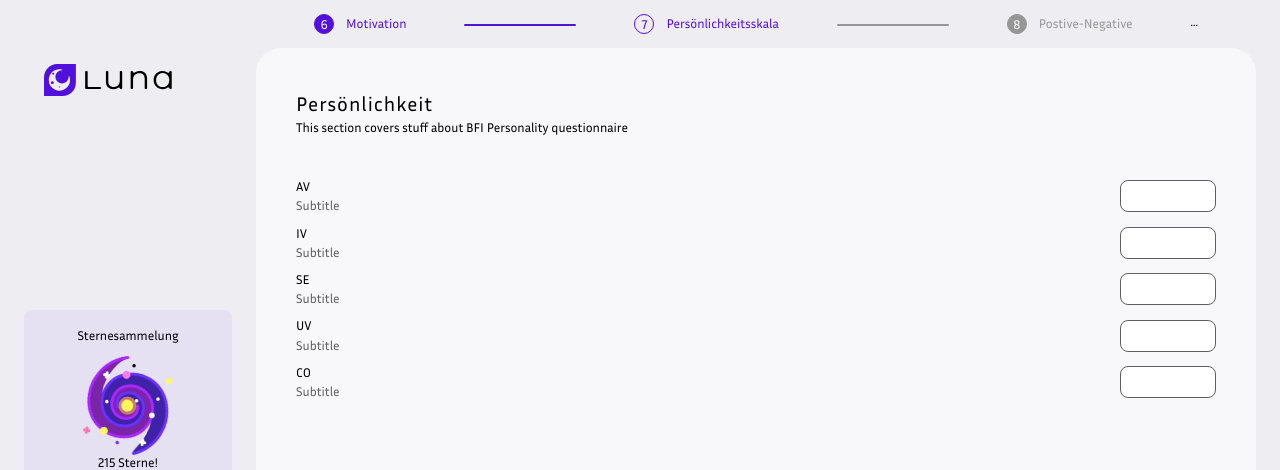
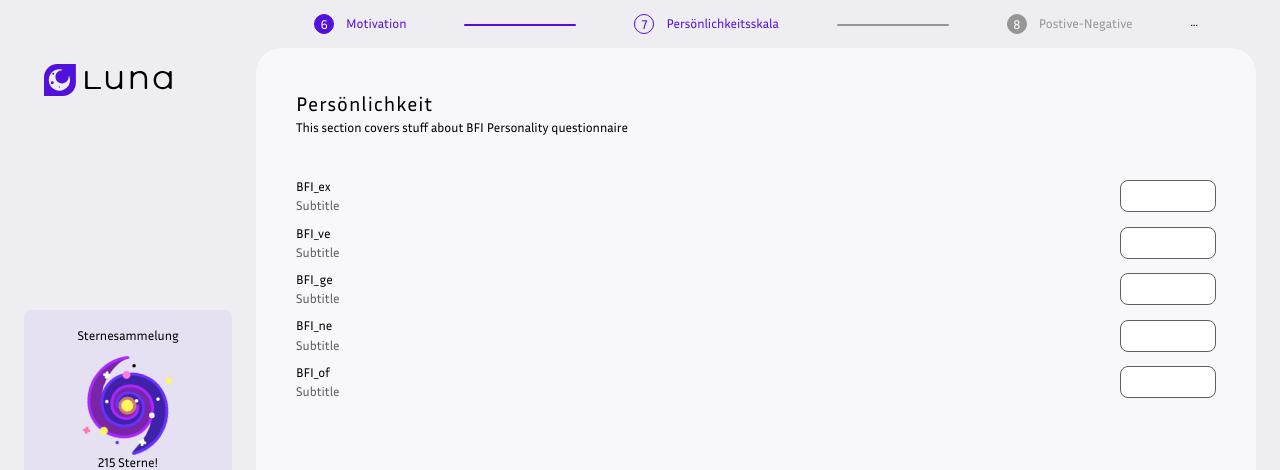
Before and after one commit to Luna-DroMo/luna_frontend, a Next.js app: page /registration_forms/bfi_input in a window 1280 px wide. Shown: the top 470 px of the page. Built offline with nearby package versions, Linux system fonts and the light colour scheme; sample sign-in values are in the browser's storage.

Commit message:
changed inputs text on BFI page

```diff
--- a/components/LoginForm.js
+++ b/components/LoginForm.js
@@ -19,6 +19,7 @@ function LoginForm() {
 
 
       localStorage.setItem('token',response.data.token);
+      console.log(response.data.user)
       saveUser(response.data.user);
       // Assuming the token is set in a secure, HttpOnly cookie by the server.
 
--- a/pages/cockpit.js
+++ b/pages/cockpit.js
@@ -8,7 +8,7 @@ import {useState} from 'react'
 import {useAuth} from './contexts/AuthProvider.js'
 
 export default function Home() {
-  const {user} = useAuth()
+  const user = useAuth()
   console.log(user)
 
   return (
--- a/pages/registration_forms/bfi_input.js
+++ b/pages/registration_forms/bfi_input.js
@@ -31,11 +31,11 @@ export default function Main({ model }) {
                     <form action="">
                         <h1 className='tracking-wider text-xl'>{model.name}</h1>
                         <p className='mb-10'>This section covers stuff about BFI Personality questionnaire</p>
-                        <InputRow type="number" maintext="AV" subtitle="Subtitle" />
-                        <InputRow type="number" maintext="IV" subtitle="Subtitle" />
-                        <InputRow type="number" maintext="SE" subtitle="Subtitle" />
-                        <InputRow type="number" maintext="UV" subtitle="Subtitle" />
-                        <InputRow type="number" maintext="CO" subtitle="Subtitle" />
+                        <InputRow type="number" maintext="BFI_ex" subtitle="Subtitle" />
+                        <InputRow type="number" maintext="BFI_ve" subtitle="Subtitle" />
+                        <InputRow type="number" maintext="BFI_ge" subtitle="Subtitle" />
+                        <InputRow type="number" maintext="BFI_ne" subtitle="Subtitle" />
+                        <InputRow type="number" maintext="BFI_of" subtitle="Subtitle" />
 
 
 
```
